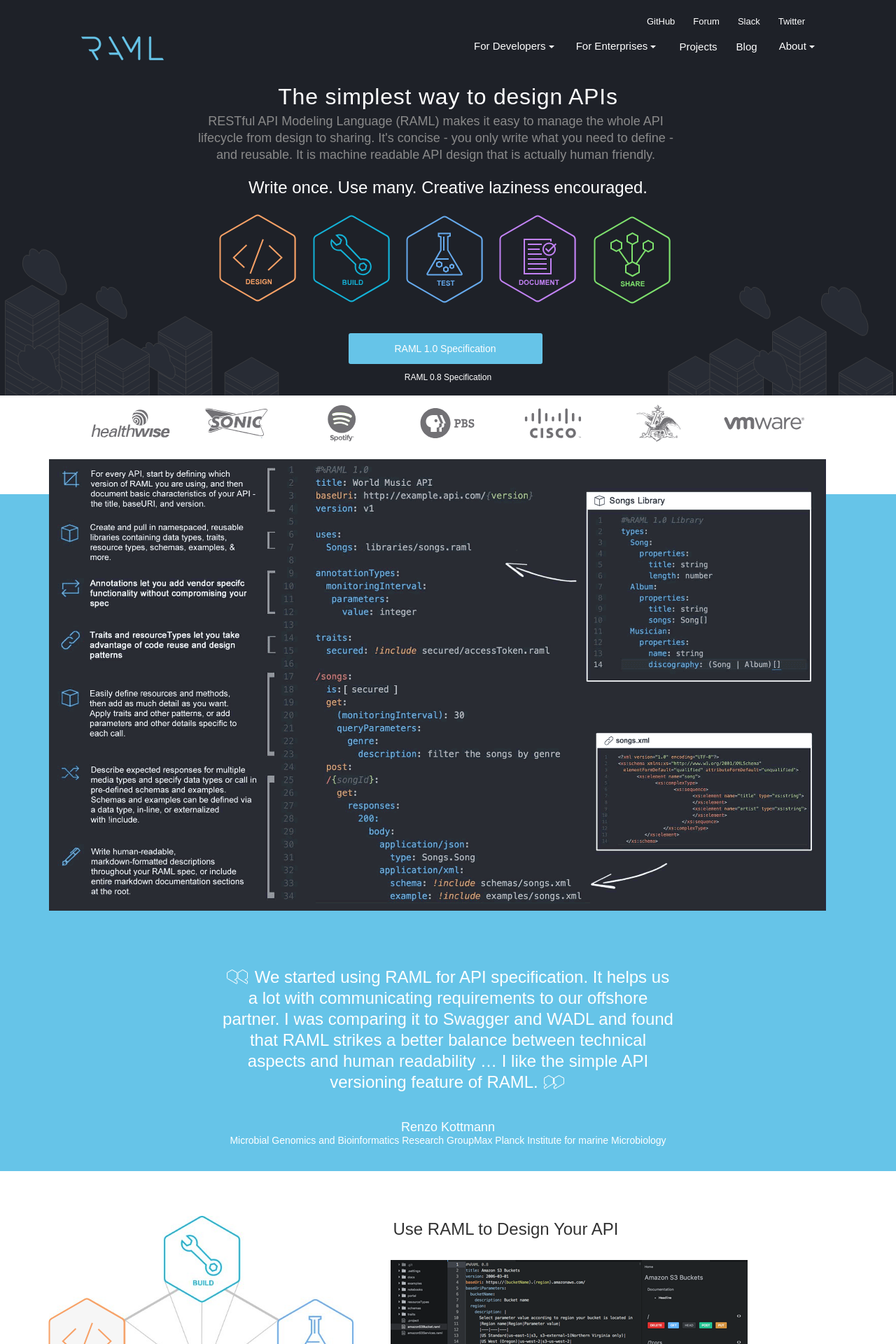
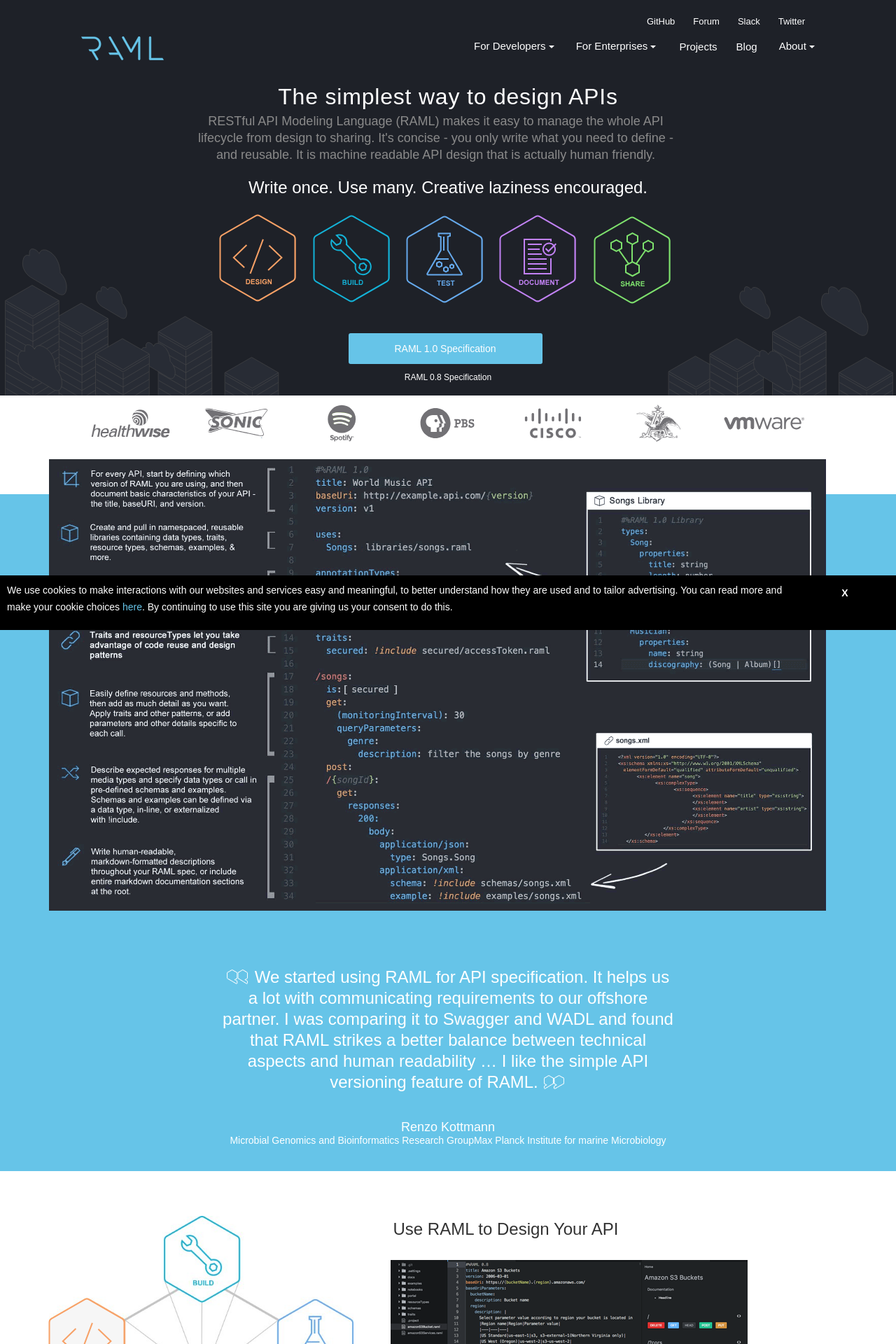
Before and after one commit to raml-org/raml-org, a Jekyll site: the page built from index.html, in a window 1280 px wide. Shown: the top 1920 px of the page at 70% size. Built offline with Jekyll 4.4.1, drawn with Linux system fonts in a browser that asks for light colours; nearby versions of some CDN libraries; some of the changed lines change nothing that is shown.

Commit message:
GDPR changes

```diff
--- a/_includes/header.html
+++ b/_includes/header.html
@@ -7,9 +7,11 @@
     <title>{{ page.title }} | {{ site.title }}</title>
     <link rel="icon" href="/favicon.ico">
     <link rel="stylesheet" type="text/css" href="{{ site.baseurl }}/css/style.css" >
+    <link href="{{ site.baseurl }}/css/gdpr-cookie.css" rel=stylesheet>
     <link rel="stylesheet" href="https://maxcdn.bootstrapcdn.com/font-awesome/4.5.0/css/font-awesome.min.css">
     <script src="{{ site.baseurl }}/js/jquery.min.js"></script>
     <script src="{{ site.baseurl }}/js/bootstrap.min.js"></script>
+    <script src="{{ site.baseurl }}/js/gdpr-cookie.js"></script>
     <script src="{{ site.baseurl }}/js/script.js"></script>
 
     {% if page.title == 'Welcome' %}
--- /dev/null
+++ b/css/gdpr-cookie.css
@@ -0,0 +1,80 @@
+/* GDPR Cookie dialog */
+
+.gdprcookie {
+    position: fixed;
+    color: white;
+    font-size: 14px;
+    line-height: 1.7em;
+    bottom: 0px;
+    padding: 1rem;
+    background: black;
+}
+.gdprcookie h1,
+.gdprcookie h2 {
+    font-size: 1.2em;
+    margin-bottom: .5rem;
+}
+.gdprcookie h2 {
+    font-size: 1.2em;
+}
+.gdprcookie a {
+    color: inherit;
+}
+.gdprcookie .gdprcookie-intro {
+    float: left;
+    width: 90%;
+}
+
+/* GDPR Cookie buttons */
+
+.gdprcookie-buttons {
+    text-align: center;
+    float: left;
+    width: 10%;
+}
+.gdprcookie-buttons button {
+    color: white;
+    font-family: inherit;
+    font-size: 1em;
+    padding: .4rem;
+    border: none;
+    margin: 0 .5rem;
+    background: none;
+    cursor: pointer;
+    font-size: 14px;
+    font-weight: bold;
+}
+.gdprcookie-buttons button:nth-child(2) {
+    display: none;
+}
+.gdprcookie-buttons button:disabled {
+    color: rgba(255,255,255,.5);
+}
+
+
+/* GDPR Cookie types */
+
+.gdprcookie-types ul {
+    overflow: hidden;
+    padding: 0;
+    margin: 0 0 1rem;
+}
+.gdprcookie-types li {
+    display: block;
+    list-style: none;
+    float: left;
+    width: 50%;
+    padding: 0;
+    margin: 0;
+}
+.gdprcookie-types input[type=checkbox] {
+    margin-right: .25rem;
+}
+
+.gdprcookie a {
+    color: #66c4e8;
+}
+
+.gdprcookie a:hover {
+    color: #337ab7;
+}
--- /dev/null
+++ b/js/gdpr-cookie.js
@@ -0,0 +1,426 @@
+/*!
+ * gdpr-cookie - A jQuery plugin to manage cookie settings in compliance with EU law
+ *
+ * Copyright (c) 2018 Martijn Saly
+ *
+ * Licensed under the MIT license:
+ *   http://www.opensource.org/licenses/mit-license.php
+ *
+ * Version: 0.2.0
+ *
+ */
+;(function(root, factory) {
+    if (typeof define === "function" && define.amd) {
+        // AMD
+        define([ "jquery" ], factory);
+    }
+    else if (typeof module === "object" && module.exports) {
+        // CommonJS
+        module.exports = function( root, jQuery ) {
+            if (jQuery === undefined) {
+                if (typeof window !== "undefined") {
+                    jQuery = require("jquery");
+                }
+                else {
+                    jQuery = require("jquery")(root);
+                }
+            }
+            factory(jQuery);
+            return jQuery;
+        };
+    }
+    else {
+        // Plain
+        factory(root.jQuery);
+    }
+}(this, function($) {
+    "use strict";
+
+    var settings, showing = false, display, isAdvanced = false, seenAdvanced = false;
+
+    var setCookie = function(name, value, expires) {
+        var d = new Date();
+        d.setTime(d.getTime() + expires * 24 * 60 * 60 * 1000);
+        document.cookie = name + "=" + value + ";expires=" + d.toUTCString() + ";path=/";
+        return getCookie(name);
+    };
+
+    var getCookie = function(name) {
+        var ca = decodeURIComponent(document.cookie).split(";");
+        name += "=";
+        for (var i = 0; i < ca.length; i++) {
+            var c = ca[i];
+            while (c.charAt(0) == " ") {
+                c = c.substring(1);
+            }
+            if (c.indexOf(name) === 0) {
+                return c.substring(name.length, c.length);
+            }
+        }
+    };
+
+    var validateCookieName = function(name) {
+        // Cookie name may consist of \u0021-\u007e, excluding whitespace and characters , ; =
+        return name.replace(/[^\u0021-\u007e]|[,;=\s]/g, "");
+    };
+
+    var getPreferences = function() {
+        var preferences = getCookie(settings.cookieName);
+        try {
+            preferences = JSON.parse(preferences);
+        }
+        catch(ex) {
+            return;
+        }
+
+        if (!Array.isArray(preferences) || !preferences.length) {
+            return;
+        }
+
+        var knownTypes = settings.cookieTypes.map(function(type) {
+            return type.value;
+        });
+        preferences = preferences.filter(function(pref) {
+            return knownTypes.indexOf(pref) >= 0;
+        });
+
+        return preferences;
+    };
+
+    $.gdprcookie = { };
+
+    $.gdprcookie.init = function(options) {
+
+        // Define defaults
+        var defaultSettings = {
+            cookieTypes: [
+                {
+                    type: "Essential",
+                    value: "essential",
+                    description: "These are cookies that are essential for the website to work correctly.",
+                    checked: true,
+                },
+                {
+                    type: "Site Preferences",
+                    value: "preferences",
+                    description: "These are cookies that are related to your site preferences, e.g. remembering your username, site colours, etc.",
+                    checked: true,
+                },
+                {
+                    type: "Analytics",
+                    value: "analytics",
+                    description: "Cookies related to site visits, browser types, etc.",
+                    checked: true,
+                },
+                {
+                    type: "Marketing",
+                    value: "marketing",
+                    description: "Cookies related to marketing, e.g. newsletters, social media, etc",
+                    checked: true,
+                }
+            ],
+            title: "Cookies & privacy",
+            subtitle: "Select cookies to accept",
+            message: "Cookies enable you to use shopping carts and to personalize your experience on our sites, tell us which parts of our websites people have visited, help us measure the effectiveness of ads and web searches, and give us insights into user behaviour so we can improve our communications and products.",
+            submessage: "",
+            delay: 2000,
+            expires: 30,
+            cookieName: "cookieControlPrefs",
+            acceptReload: false,
+            acceptBeforeAdvanced: [ "essential" ],
+            acceptAfterAdvanced: [ "essential" ],
+            allowUnadvanced: false,
+            switchAdvanced: false,
+            acceptBtnLabel: "Accept cookies",
+            advancedBtnLabel: "Customize cookies",
+            unadvancedBtnLabel: "Back",
+            customShowMessage: undefined,
+            customHideMessage: undefined,
+            customShowChecks: undefined,
+            customHideChecks: undefined
+        };
+
+        // Set defaults
+        settings = $.extend(defaultSettings, window.GdprCookieSettings, options);
+
+        // Coerce into a string because this is poured into innerHTML
+        settings.message = String(settings.message);
+
+        // Coerce into a positive number because it is passed to setTimeout
+        settings.delay = Math.max(0, +settings.delay) || 0;
+
+        // Coerce into a positive whole number between 0 and 730 (2-ish years), to ensure a well-formed cookie value
+        settings.expires = Math.round(Math.min(Math.max(0, +settings.expires), 730)) || 0;
+
+        // Coerce cookieTypes into an array containing plain objects
+        if (Array.isArray(settings.cookieTypes)) {
+            settings.cookieTypes = settings.cookieTypes.filter(function(cookieType) {
+                return $.isPlainObject(cookieType);
+            });
+            if (!settings.cookieTypes.length) {
+                settings.cookieTypes = defaultSettings.cookieTypes;
+            }
+        }
+        else {
+            settings.cookieTypes = defaultSettings.cookieTypes;
+        }
+
+        // Coerce into a string and valid cookie name
+        settings.cookieName = validateCookieName(String(settings.cookieName || "")) || "cookieControlPrefs";
+
+        // Coerce acceptBeforeAdvanced and acceptAfterAdvanced into arrays of strings, that exist in settings.cookieTypes[].value
+        var coerce = (function() {
+            var values = settings.cookieTypes.map(function(cookieType) { return cookieType.value; }),
+                exists = function(item) { return values.indexOf(item) >= 0; };
+
+            return function(setting) {
+                // Convert a single string into an array of 1
+                setting = typeof setting === "string" ? [ setting ] : setting;
+
+                // If it's an array, make sure it only contains known cookie types
+                return Array.isArray(setting) ? setting.map(String).filter(exists) : undefined;
+            };
+        }());
+        settings.acceptBeforeAdvanced = coerce(settings.acceptBeforeAdvanced);
+        settings.acceptAfterAdvanced = coerce(settings.acceptAfterAdvanced);
+
+        $(function() { display(); });
+    };
+
+    display = function(alwaysShow) {
+        if (showing) {
+            return;
+        }
+
+        var body = $("body"),
+            myCookiePrefs = getPreferences();
+
+        var elements = {
+            container: undefined,
+            introContainer: undefined,
+            types: undefined,
+            typesContainer: undefined,
+            buttons: {
+                accept: undefined,
+                advanced: undefined
+            },
+            allChecks: [ ],
+            nonessentialChecks: [ ]
+        };
+
+        var hide = function(canreload) {
+            if (elements.container) {
+                if ($.isFunction(settings.customHideMessage)) {
+                    settings.customHideMessage.call(elements.container, elements.container);
+                    showing = false;
+                }
+                else {
+                    elements.container.fadeOut("fast", function() {
+                        $(this).remove();
+                        showing = false;
+                    });
+                }
+            }
+            if (canreload && settings.acceptReload) {
+                document.location.reload();
+            }
+        };
+
+        if (!Array.isArray(myCookiePrefs) || !myCookiePrefs.length) {
+            myCookiePrefs = undefined;
+        }
+
+        if (alwaysShow || !myCookiePrefs) {
+            elements.types = $("<ul/>").append(
+                $.map(settings.cookieTypes, function(field, index) {
+                    if (!field.type || !field.value) {
+                        return;
+                    }
+                    var isEssential = field.value === "essential",
+                        isChecked;
+
+                    if (Array.isArray(myCookiePrefs)) {
+                        isChecked = myCookiePrefs.indexOf(field.value) >= 0;
+                    }
+                    else {
+                        isChecked = field.checked === true;
+                    }
+
+                    var input = $("<input/>", {
+                        type: "checkbox",
+                        id: "gdpr-cookietype-" + index,
+                        name: "gdpr[]",
+                        value: field.value,
+
+                        // The essential cookies checkbox is checked and cannot be unchecked
+                        checked: isEssential || isChecked,
+                        disabled: isEssential
+                    });
+
+                    elements.allChecks.push(input.get(0));
+                    if (!isEssential) {
+                        elements.nonessentialChecks.push(input.get(0));
+                    }
+
+                    var label = $("<label/>", {
+                        "for": "gdpr-cookietype-" + index,
+                        text: field.type,
+                        title: field.description
+                    });
+
+                    return $("<li/>").append([
+                        input.get(0),
+                        label.get(0)
+                    ]).get(0);
+                })
+            );
+            elements.allChecks = $(elements.allChecks);
+            elements.nonessentialChecks = $(elements.nonessentialChecks);
+
+            // When accept button is clicked drop cookie
+            var acceptClick = function() {
+                var prefsFromCheckboxes = function() {
+                    return elements.allChecks
+                        .filter(function() { return this.checked || this.disabled; })
+                        .map(function() { return this.value; })
+                        .get();
+                };
+                var prefsOutsideAdvanced = function(where) {
+                    var setting = "accept" + where + "Advanced";
+                    return Array.isArray(settings[setting]) ? settings[setting] : prefsFromCheckboxes();
+                };
+
+                // Hide the cookie message
+                hide(true);
+
+                // Save user cookie preferences (in a cookie!)
+                var prefs = isAdvanced ? prefsFromCheckboxes() : prefsOutsideAdvanced(seenAdvanced ? "After" : "Before");
+                setCookie(settings.cookieName, JSON.stringify(prefs), settings.expires);
+
+                // Trigger cookie accept event
+                body.trigger("gdpr:accept");
+            };
+
+            // Toggle advanced cookie options
+            var advancedClick = function() {
+                var showAdvanced = function() {
+                    if (!settings.allowUnadvanced) {
+                        elements.buttons.advanced.prop("disabled", true);
+                    }
+
+                    if ($.isFunction(settings.customShowChecks)) {
+                        settings.customShowChecks.call(elements.typesContainer, elements.typesContainer, elements.introContainer);
+                    }
+                    else {
+                        if (settings.switchAdvanced) {
+                            elements.introContainer.slideUp("fast");
+                        }
+                        elements.typesContainer.slideDown("fast");
+                    }
+
+                    isAdvanced = seenAdvanced = true;
+                    if (settings.allowUnadvanced && settings.unadvancedBtnLabel && settings.advancedBtnLabel !== settings.unadvancedBtnLabel) {
+                        elements.buttons.advanced.text(settings.unadvancedBtnLabel);
+                    }
+
+                    // Trigger advanced show event
+                    body.trigger("gdpr:advanced");
+                };
+                var hideAdvanced = function() {
+                    if ($.isFunction(settings.customHideChecks)) {
+                        settings.customHideChecks.call(elements.typesContainer, elements.typesContainer, elements.introContainer);
+                    }
+                    else {
+                        if (settings.switchAdvanced) {
+                            elements.introContainer.slideDown("fast");
+                        }
+                        elements.typesContainer.slideUp("fast");
+                    }
+
+                    isAdvanced = false;
+                    if (settings.allowUnadvanced && settings.unadvancedBtnLabel && settings.advancedBtnLabel !== settings.unadvancedBtnLabel) {
+                        elements.buttons.advanced.text(settings.advancedBtnLabel);
+                    }
+
+                    // Trigger advanced show event
+                    body.trigger("gdpr:unadvanced");
+                };
+
+                if (isAdvanced) {
+                    if (settings.allowUnadvanced) {
+                        hideAdvanced();
+                    }
+                }
+                else {
+                    showAdvanced();
+                }
+            };
+
+            // Build cookie message to display later on
+            var cookieMessage = (elements.container = $("<div class=gdprcookie>")).append([
+                (elements.introContainer = $("<div class=gdprcookie-intro/>")).append([
+                    settings.title ? $("<h1/>", { text: settings.title }).get(0) : undefined,
+                    settings.message ? $("<p/>", { html: settings.message }).get(0) : undefined
+                ]).get(0),
+                (elements.typesContainer = $("<div class=gdprcookie-types/>")).hide().append([
+                    settings.subtitle ? $("<h2/>", { text: settings.subtitle }).get(0) : undefined,
+                    settings.submessage ? $("<p/>", { html: settings.submessage }).get(0) : undefined,
+                    elements.types.get(0)
+                ]).get(0),
+                $("<div class=gdprcookie-buttons/>").append([
+                    (elements.buttons.accept = $("<button/>", { type: "button", text: settings.acceptBtnLabel, click: acceptClick })).get(0),
+                    (elements.buttons.advanced = $("<button/>", { type: "button", text: settings.advancedBtnLabel, click: advancedClick })).get(0)
+                ]).get(0)
+            ]);
+
+            var show = function() {
+                body.append(cookieMessage);
+                showing = true;
+                isAdvanced = seenAdvanced = false;
+                if ($.isFunction(settings.customShowMessage)) {
+                    settings.customShowMessage.call(elements.container, elements.container);
+                }
+                else {
+                    elements.container.hide().fadeIn("slow");
+                }
+
+                // Trigger container show event
+                body.trigger("gdpr:show");
+            };
+
+            if (!settings.delay || alwaysShow) {
+                show();
+            }
+            else {
+                window.setTimeout(show, settings.delay);
+            }
+        }
+        else {
+            hide(false);
+        }
+    };
+
+    $.gdprcookie.display = function() {
+        display(true);
+    };
+
+    // Method to check if user cookie preference exists
+    $.gdprcookie.preference = function(value) {
+        var preferences = getPreferences();
+
+        if (value === "essential") {
+            return true;
+        }
+        else if (!preferences) {
+            return false;
+        }
+        else if (value !== undefined) {
+            return preferences.indexOf(value) >= 0;
+        }
+        return preferences;
+    };
+
+    // Protection against malicious scripts, e.g. monkey patching
+    $.gdprcookie = Object.freeze($.gdprcookie);
+
+}));
--- a/js/script.js
+++ b/js/script.js
@@ -26,4 +26,16 @@
     });
 
   });
+
 })(jQuery);
+
+
+// GDPR script
+jQuery.gdprcookie.init({
+  title: "",
+  message: "We use cookies to make interactions with our websites and services easy and meaningful, to better understand how they are used and to tailor advertising. You can read more and make your cookie choices <a href='https://forum.raml.org/privacy'>here</a>. By continuing to use this site you are giving us your consent to do this.",
+  submessage: "Please uncheck the cookies you don't like.",
+  delay: 600,
+  expires: 1,
+  acceptBtnLabel: "X",
+});
```
